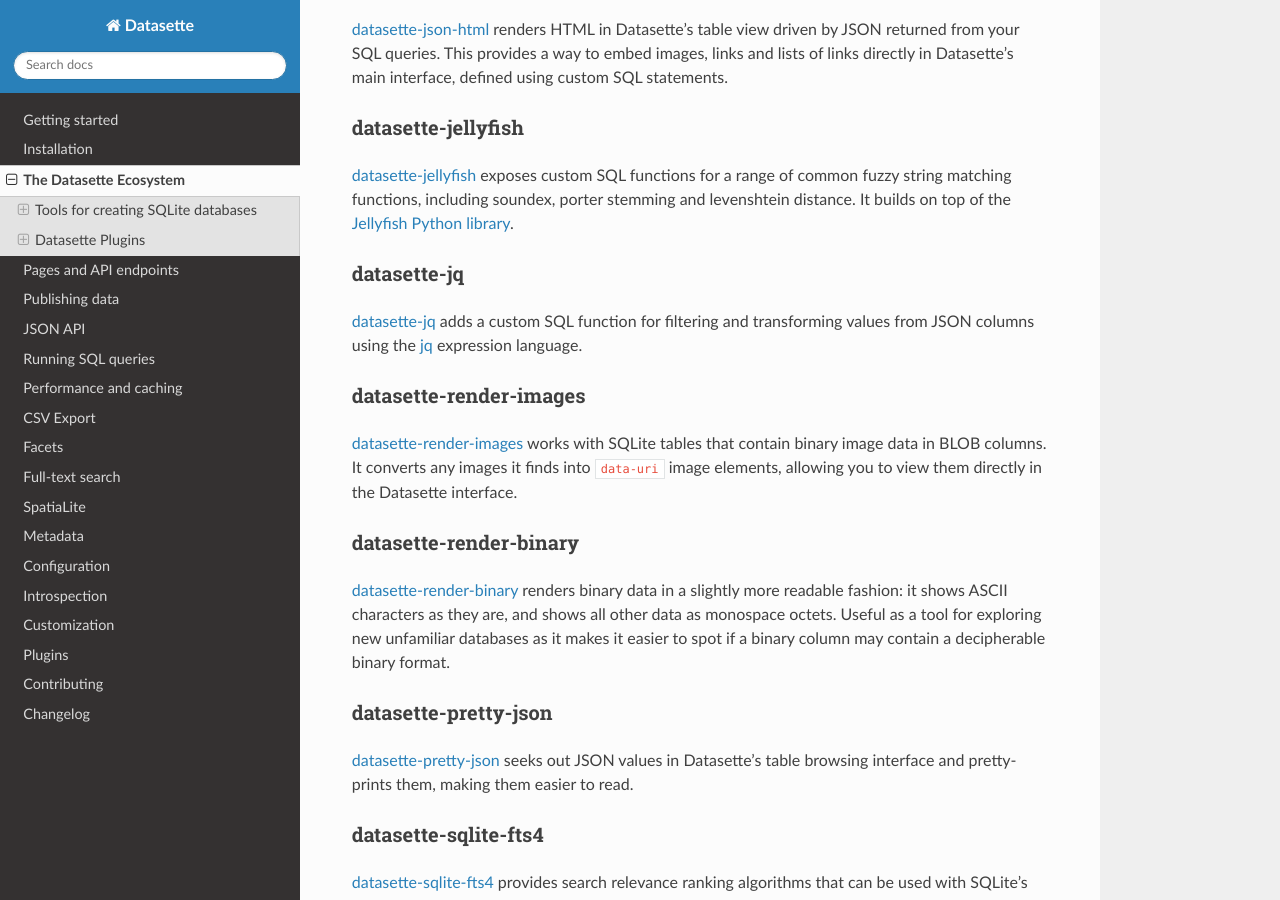
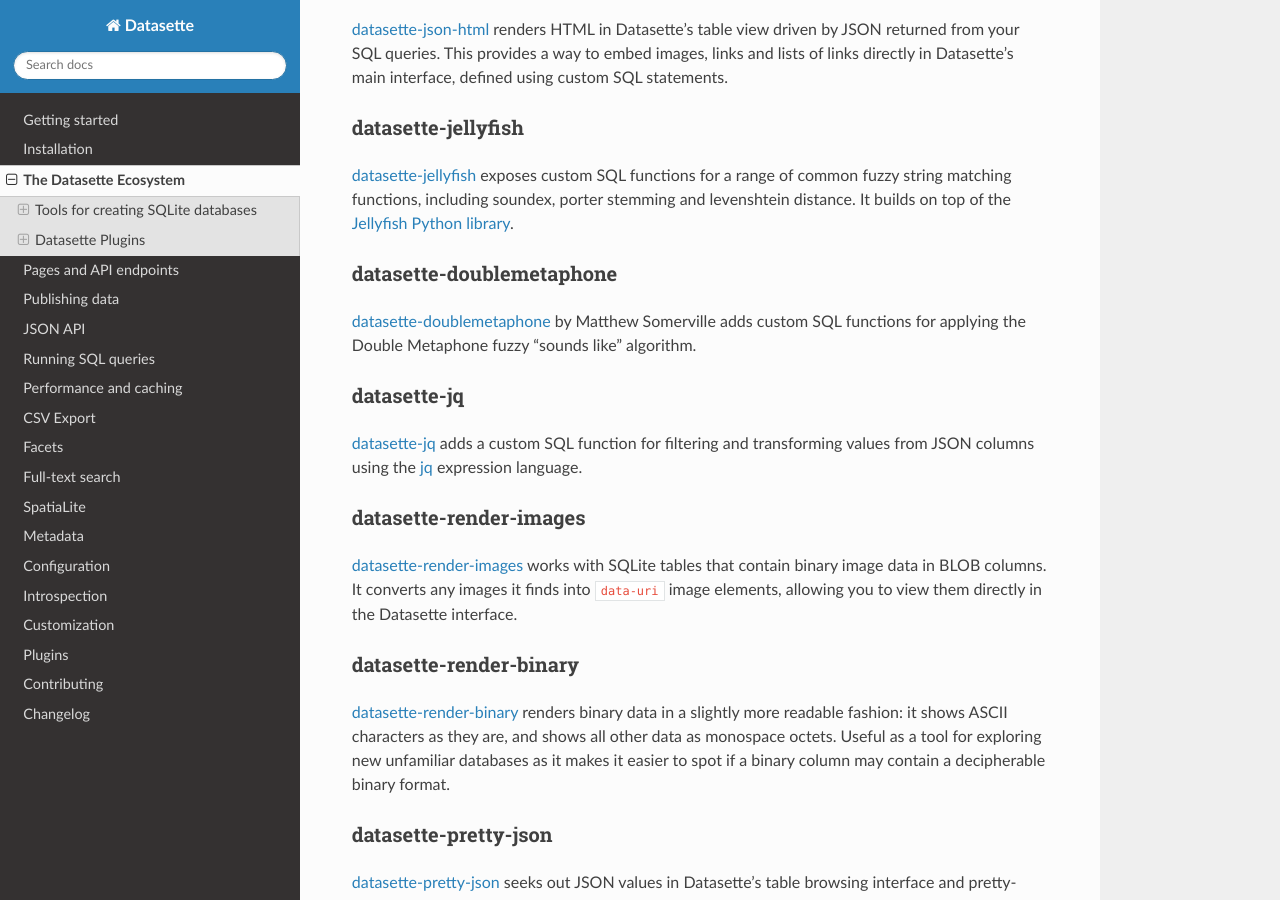
Before and after one commit to simonw/datasette, a Sphinx documentation site: the page built from docs/ecosystem.rst, in a window 1280 px wide and 900 px high, scrolled down 2087 px. Built offline with Sphinx 7.4.7 and the Read the Docs theme 2.0.0, drawn with Linux system fonts in a browser that asks for light colours.

Commit message:
Added datasette-doublemetaphone to list of plugins

```diff
--- a/docs/ecosystem.rst
+++ b/docs/ecosystem.rst
@@ -80,6 +80,11 @@
 
 `datasette-jellyfish <https://github.com/simonw/datasette-jellyfish>`__ exposes custom SQL functions for a range of common fuzzy string matching functions, including soundex, porter stemming and levenshtein distance. It builds on top of the `Jellyfish Python library <https://jellyfish.readthedocs.io/>`__.
 
+datasette-doublemetaphone
+-------------------------
+
+`datasette-doublemetaphone <https://github.com/dracos/datasette-doublemetaphone>`__ by Matthew Somerville adds custom SQL functions for applying the Double Metaphone fuzzy "sounds like" algorithm.
+
 datasette-jq
 ------------
 
```
